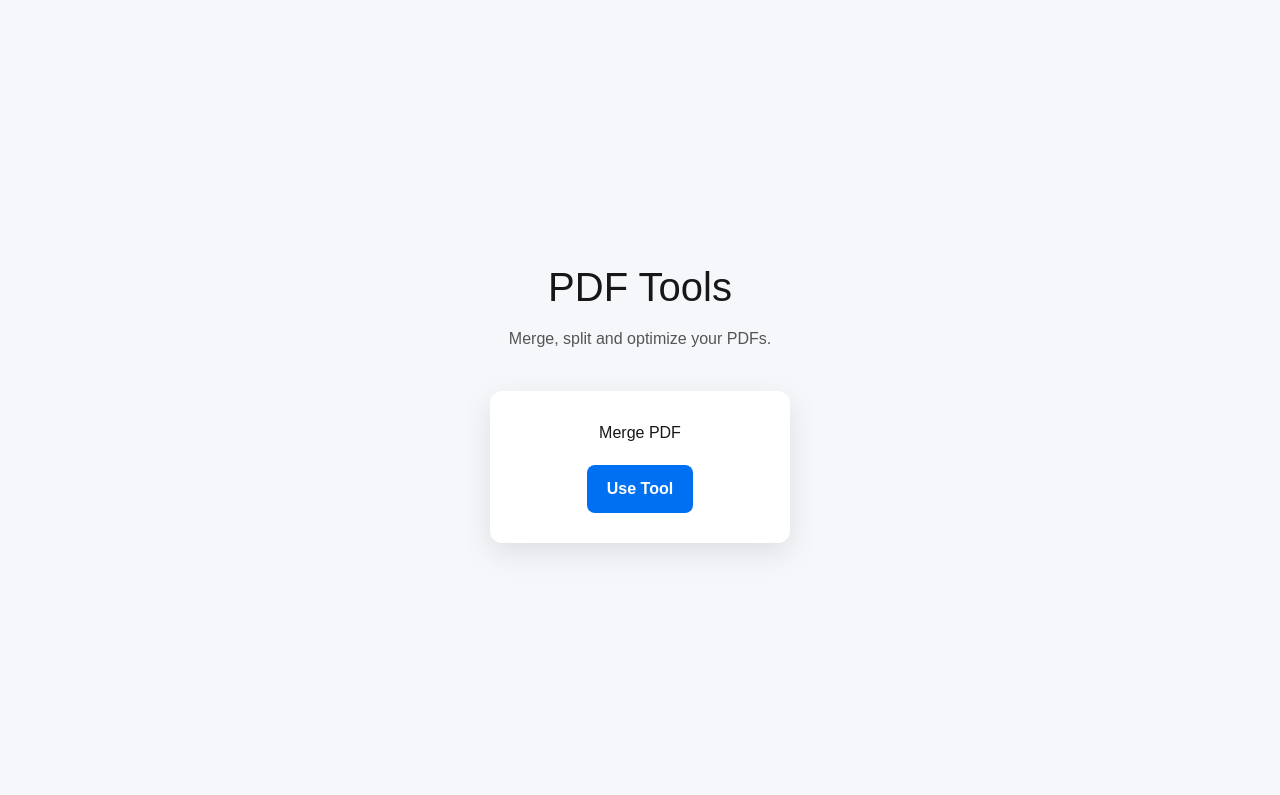
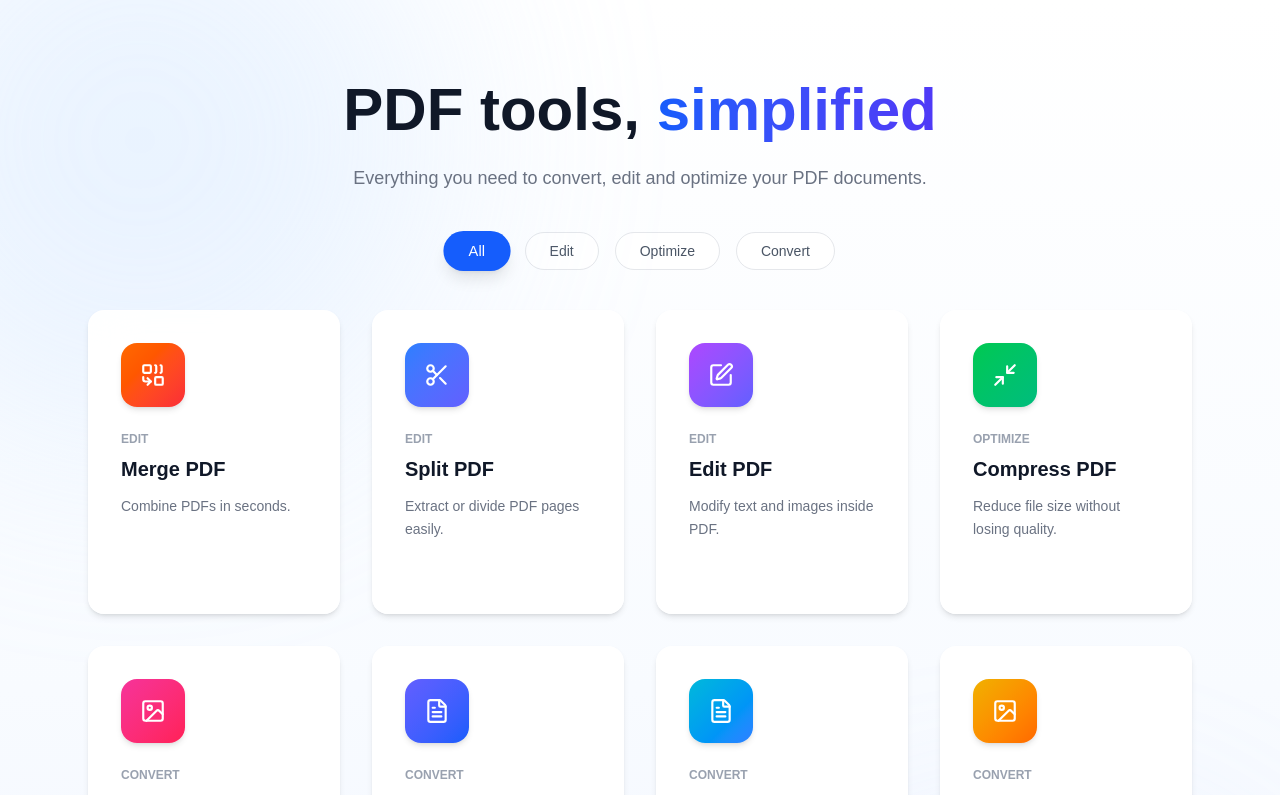
Before and after one commit to arjitjaiswal7-web/pdf-tools, a Next.js app: page / in a window 1280 px wide. Shown: the top 795 px of the page. Built offline with nearby package versions, Linux system fonts and the light colour scheme.

Commit message:
Rebuild production dashboard

```diff
--- a/app/page.tsx
+++ b/app/page.tsx
@@ -1,51 +1,129 @@
-export default function Page() {
+"use client";
+
+import { useState } from "react";
+import {
+  Image,
+  FileText,
+  Scissors,
+  Combine,
+  Minimize2,
+  Edit,
+  FileSpreadsheet,
+  Presentation,
+} from "lucide-react";
+
+const tools = [
+  { title: "Merge PDF", description: "Combine PDFs in seconds.", icon: Combine, category: "Edit", color: "from-orange-500 to-red-500", href: "/pdf-tools/merge-pdf" },
+  { title: "Split PDF", description: "Extract or divide PDF pages easily.", icon: Scissors, category: "Edit", color: "from-blue-500 to-indigo-500", href: "/pdf-tools/split-pdf" },
+  { title: "Edit PDF", description: "Modify text and images inside PDF.", icon: Edit, category: "Edit", color: "from-purple-500 to-indigo-500", href: "/pdf-tools/edit-pdf" },
+
+  { title: "Compress PDF", description: "Reduce file size without losing quality.", icon: Minimize2, category: "Optimize", color: "from-green-500 to-emerald-500", href: "/pdf-tools/compress-pdf" },
+
+  { title: "JPG to PDF", description: "Convert JPG images into PDFs.", icon: Image, category: "Convert", color: "from-pink-500 to-rose-500", href: "/pdf-tools/jpg-to-pdf" },
+  { title: "PDF to Word", description: "Convert PDFs into Word files.", icon: FileText, category: "Convert", color: "from-indigo-500 to-blue-600", href: "/pdf-tools/pdf-to-word" },
+  { title: "Word to PDF", description: "Convert Word into PDF.", icon: FileText, category: "Convert", color: "from-cyan-500 to-blue-500", href: "/pdf-tools/word-to-pdf" },
+  { title: "PDF to JPG", description: "Export PDF pages as JPG.", icon: Image, category: "Convert", color: "from-yellow-500 to-orange-500", href: "/pdf-tools/pdf-to-jpg" },
+  { title: "PDF to Excel", description: "Convert PDF tables into Excel.", icon: FileSpreadsheet, category: "Convert", color: "from-emerald-500 to-green-600", href: "/pdf-tools/pdf-to-excel" },
+  { title: "PDF to PowerPoint", description: "Convert PDF into slides.", icon: Presentation, category: "Convert", color: "from-red-500 to-pink-500", href: "/pdf-tools/pdf-to-powerpoint" },
+];
+
+export default function PDFToolsPage() {
+  const [activeCategory, setActiveCategory] = useState("All");
+
+  const filteredTools =
+    activeCategory === "All"
+      ? tools
+      : tools.filter((tool) => tool.category === activeCategory);
+
   return (
-    <main style={{
-      minHeight: "100vh",
-      display: "flex",
-      flexDirection: "column",
-      alignItems: "center",
-      justifyContent: "center",
-      fontFamily: "Arial, sans-serif",
-      background: "#f5f7fa"
-    }}>
+    <div className="relative min-h-screen bg-gradient-to-b from-white via-[#f8fbff] to-[#eef3ff] overflow-hidden">
 
-      <h1 style={{ fontSize: "40px", marginBottom: "10px" }}>
-        PDF Tools
-      </h1>
+      {/* Floating Premium Background */}
+      <div className="absolute -top-40 -left-40 w-[600px] h-[600px] bg-blue-200 opacity-20 blur-[120px] rounded-full animate-pulse"></div>
+      <div className="absolute bottom-0 right-0 w-[500px] h-[500px] bg-indigo-200 opacity-20 blur-[120px] rounded-full animate-pulse"></div>
 
-      <p style={{ marginBottom: "40px", color: "#555" }}>
-        Merge, split and optimize your PDFs.
-      </p>
+      {/* HERO */}
+      <section className="relative max-w-6xl mx-auto px-6 pt-20 pb-10 text-center">
+        <h1 className="text-4xl md:text-6xl font-bold text-gray-900">
+          PDF tools,{" "}
+          <span className="bg-gradient-to-r from-blue-600 to-indigo-600 bg-clip-text text-transparent">
+            simplified
+          </span>
+        </h1>
 
-      <div style={{
-        background: "white",
-        padding: "30px",
-        borderRadius: "12px",
-        boxShadow: "0 10px 30px rgba(0,0,0,0.1)",
-        textAlign: "center",
-        width: "300px"
-      }}>
-        <h2 style={{ marginBottom: "20px" }}>
-          Merge PDF
-        </h2>
+        <p className="mt-6 text-lg text-gray-500 max-w-2xl mx-auto">
+          Everything you need to convert, edit and optimize your PDF documents.
+        </p>
+      </section>
 
-        <a
-          href="/merge"
-          style={{
-            display: "inline-block",
-            padding: "12px 20px",
-            background: "#0070f3",
-            color: "white",
-            borderRadius: "8px",
-            textDecoration: "none",
-            fontWeight: "bold"
-          }}
-        >
-          Use Tool
-        </a>
-      </div>
+      {/* FILTERS */}
+      <section className="max-w-6xl mx-auto px-6 pb-10">
+        <div className="flex flex-wrap justify-center gap-4">
+          {["All", "Edit", "Optimize", "Convert"].map((category) => (
+            <button
+              key={category}
+              onClick={() => setActiveCategory(category)}
+              className={`px-6 py-2 rounded-full text-sm font-medium transition-all duration-300 ${
+                activeCategory === category
+                  ? "bg-blue-600 text-white shadow-lg scale-105"
+                  : "bg-white text-gray-600 border border-gray-200 hover:border-blue-400 hover:text-blue-600"
+              }`}
+            >
+              {category}
+            </button>
+          ))}
+        </div>
+      </section>
 
-    </main>
+      {/* GRID */}
+      <section className="max-w-6xl mx-auto px-6 pb-24">
+        <div className="grid grid-cols-1 sm:grid-cols-2 lg:grid-cols-4 gap-8">
+          {filteredTools.map((tool, index) => {
+            const Icon = tool.icon;
+
+            return (
+              <a
+                key={index}
+                href={tool.href}
+                className="group relative bg-white/95 backdrop-blur-xl rounded-2xl p-8 border border-white/60 shadow-md hover:shadow-2xl transition-all duration-500 hover:-translate-y-2 overflow-hidden"
+              >
+                {/* Top Right Hover Corner */}
+                <div
+                  className={`absolute -top-16 -right-16 w-40 h-40 rounded-full bg-gradient-to-br ${tool.color} opacity-0 group-hover:opacity-20 transition-all duration-500`}
+                ></div>
+
+                {/* Icon */}
+                <div
+                  className={`relative w-16 h-16 flex items-center justify-center rounded-2xl bg-gradient-to-br ${tool.color} text-white shadow-md transition-all duration-500 group-hover:scale-110`}
+                >
+                  <Icon size={26} />
+                </div>
+
+                {/* Category */}
+                <div className="relative mt-6 text-xs font-semibold text-gray-400 uppercase">
+                  {tool.category}
+                </div>
+
+                {/* Title */}
+                <h3 className="relative mt-2 text-xl font-semibold text-gray-900 transition-colors duration-300 group-hover:text-blue-600">
+                  {tool.title}
+                </h3>
+
+                {/* Description */}
+                <p className="relative mt-3 text-sm text-gray-500 leading-relaxed">
+                  {tool.description}
+                </p>
+
+                {/* CTA */}
+                <div className="relative mt-5 text-sm font-semibold text-blue-600 opacity-0 group-hover:opacity-100 transition duration-300">
+                  SELECT TOOL ⚡
+                </div>
+              </a>
+            );
+          })}
+        </div>
+      </section>
+
+    </div>
   );
 }
```
